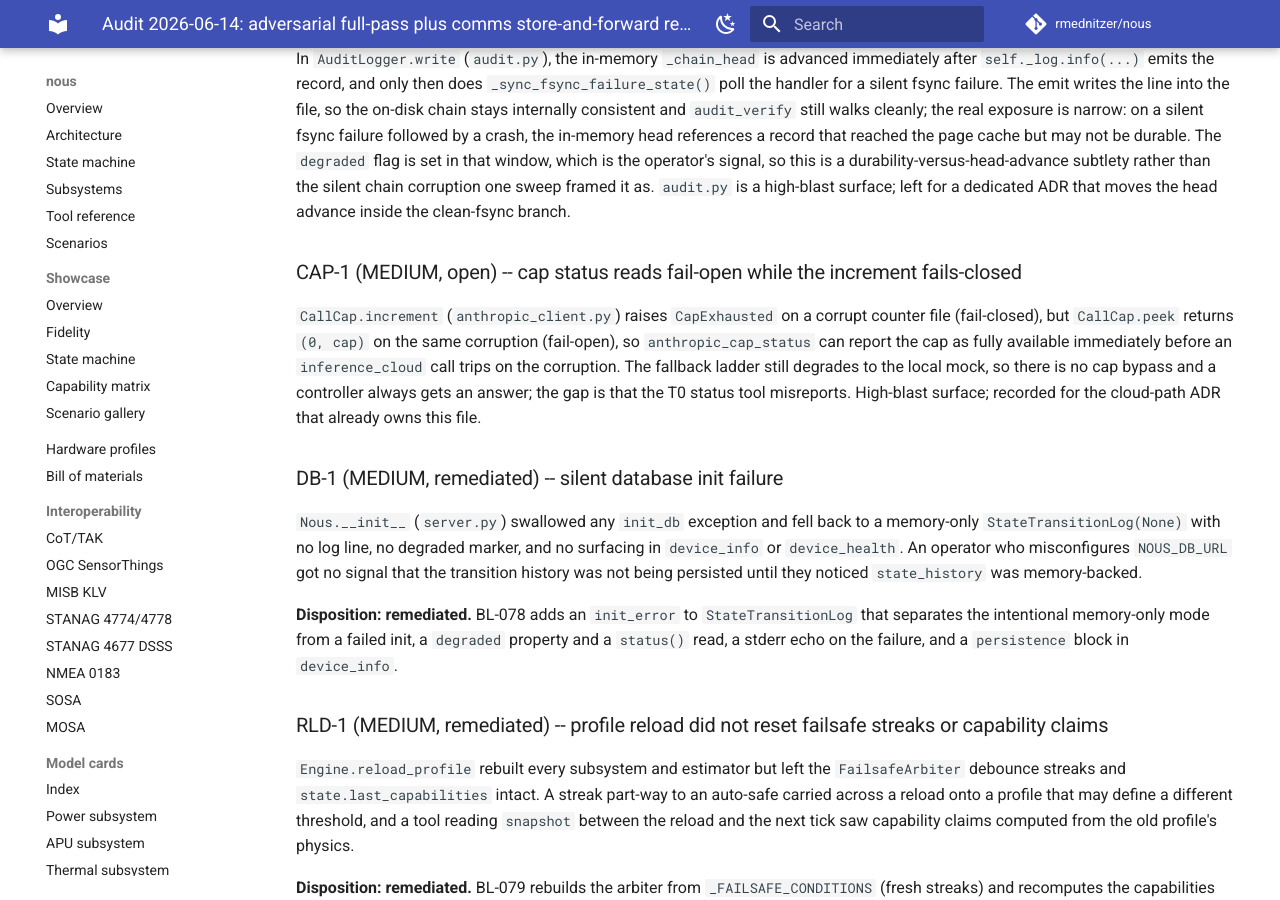
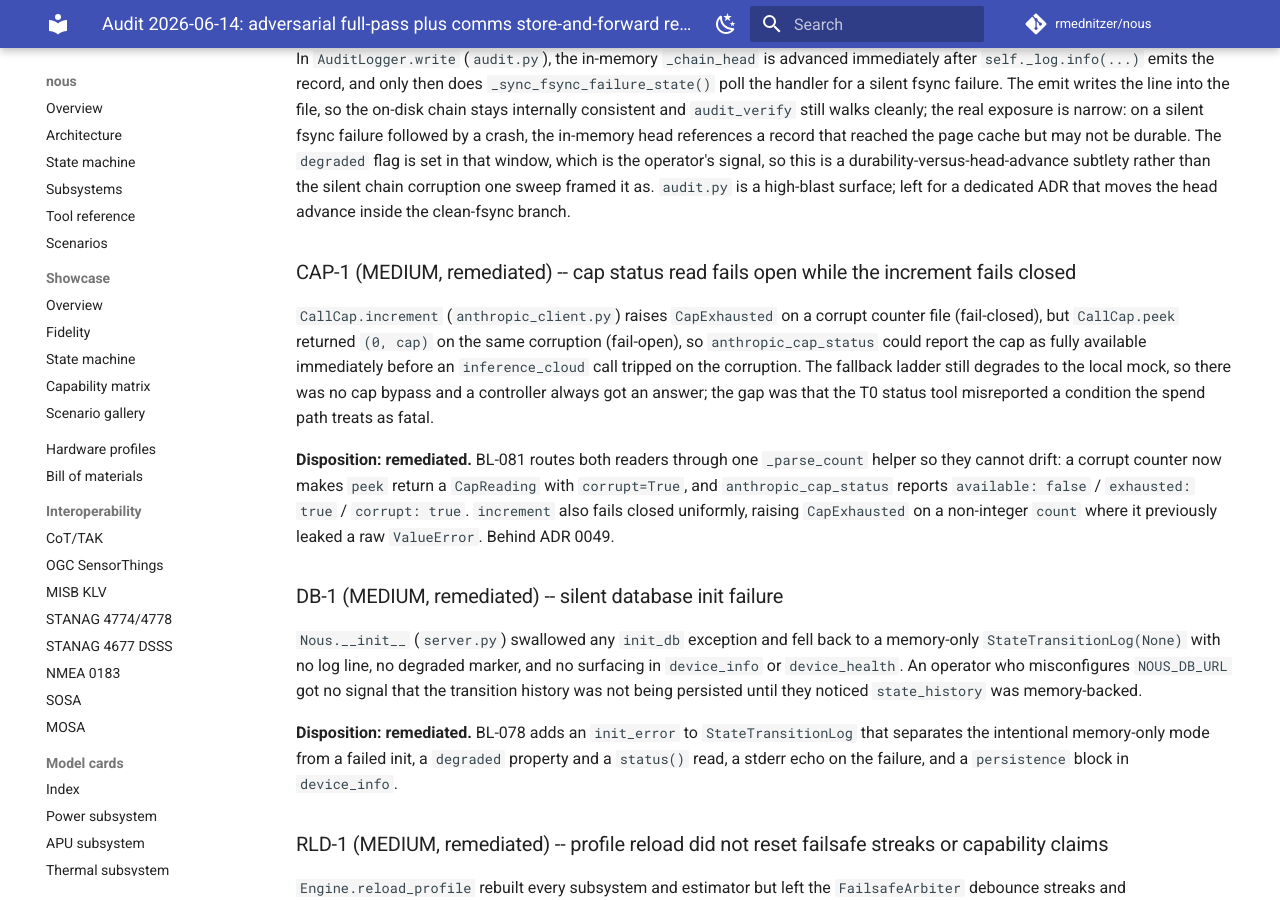
Before and after one commit to rmednitzer/nous, an MkDocs documentation site: the page built from docs/audit-2026-06-14.md, in a window 1280 px wide and 900 px high, scrolled down 1513 px. Built offline with MkDocs 1.6.1 and Material for MkDocs 9.7.7, drawn with Linux system fonts in a browser that asks for light colours; comment, search, counter and statistics services are not loaded; some of the changed text lies outside the part shown.

Commit message:
fix(BL-081): make the cap status read fail closed on a corrupt counter (ADR 0049)
CallCap.increment (the spend path) raised CapExhausted on a corrupt
.anthropic_daily_count file, but CallCap.peek (the status path behind
anthropic_cap_status) returned (0, cap) on the same corruption, so the
T0 status tool reported the cap fully available at the instant every
inference_cloud call was being silently downgraded to the local mock
(audit 2026-06-14 CAP-1).

Route both readers through one _parse_count helper so they cannot drift:
a corrupt counter now makes peek return a CapReading with corrupt=True,
and cap_status reports available:false / exhausted:true / corrupt:true /
count_today:null. increment also fails closed uniformly, raising
CapExhausted on a non-integer count where it previously leaked a raw
ValueError.

High-blast surface (anthropic_client.py), so behind ADR 0049 and a
claude-api skill pass. peek returns CapReading rather than a tuple (four
in-repo call sites updated); increment keeps its tuple. Adds coverage to
test_anthropic_client.py, test_anthropic_status.py, and a regression in
test_audit_findings.py (TestCap1PeekAgreesWithIncrement).

https://claude.ai/code/session_017eybTXAGZEoHcYPt5rUMVP

```diff
--- a/docs/audit-2026-06-14.md
+++ b/docs/audit-2026-06-14.md
@@ -75,16 +75,22 @@ durability-versus-head-advance subtlety rather than the silent chain corruption
 one sweep framed it as. `audit.py` is a high-blast surface; left for a dedicated
 ADR that moves the head advance inside the clean-fsync branch.
 
-### CAP-1 (MEDIUM, open) -- cap status reads fail-open while the increment fails-closed
+### CAP-1 (MEDIUM, remediated) -- cap status read fails open while the increment fails closed
 
 `CallCap.increment` (`anthropic_client.py`) raises `CapExhausted` on a corrupt
-counter file (fail-closed), but `CallCap.peek` returns `(0, cap)` on the same
-corruption (fail-open), so `anthropic_cap_status` can report the cap as fully
-available immediately before an `inference_cloud` call trips on the corruption.
-The fallback ladder still degrades to the local mock, so there is no cap bypass
-and a controller always gets an answer; the gap is that the T0 status tool
-misreports. High-blast surface; recorded for the cloud-path ADR that already
-owns this file.
+counter file (fail-closed), but `CallCap.peek` returned `(0, cap)` on the same
+corruption (fail-open), so `anthropic_cap_status` could report the cap as fully
+available immediately before an `inference_cloud` call tripped on the corruption.
+The fallback ladder still degrades to the local mock, so there was no cap bypass
+and a controller always got an answer; the gap was that the T0 status tool
+misreported a condition the spend path treats as fatal.
+
+**Disposition: remediated.** BL-081 routes both readers through one
+`_parse_count` helper so they cannot drift: a corrupt counter now makes `peek`
+return a `CapReading` with `corrupt=True`, and `anthropic_cap_status` reports
+`available: false` / `exhausted: true` / `corrupt: true`. `increment` also fails
+closed uniformly, raising `CapExhausted` on a non-integer `count` where it
+previously leaked a raw `ValueError`. Behind ADR 0049.
 
 ### DB-1 (MEDIUM, remediated) -- silent database init failure
 
@@ -237,8 +243,10 @@ adapter never imports. Both are backlog-text drift, not code defects.
 
 1. DB-1: surface the database-init degradation in `device_info` (done, BL-078).
 2. RLD-1: reset the failsafe streaks and capability cache on reload (done, BL-079).
-3. AUD-1, CAP-1: the remaining high-blast surfaces, each behind its own ADR (RUN-1 done, BL-080 / ADR 0048).
-4. The LOW findings: opportunistic, batched into the next cadence pass.
+3. RUN-1: stamp the runner exit_code on the caught-exception path (done, BL-080 / ADR 0048).
+4. CAP-1: make the cap status read fail closed on a corrupt counter (done, BL-081 / ADR 0049).
+5. AUD-1: the last high-blast surface (audit chain-head versus fsync window), behind its own ADR.
+6. The LOW findings: opportunistic, batched into the next cadence pass.
 
 ## Out of scope
 
```
Also changed, not shown: CHANGELOG.md (+19 -0 lines), STATUS.md (+6 -2 lines), docs/adr/0049-cap-status-fail-closed-on-corrupt-counter.md (added, +79 -0 lines), docs/adr/README.md (+1 -0 lines), docs/backlog.md (+1 -0 lines), 6 other files.
